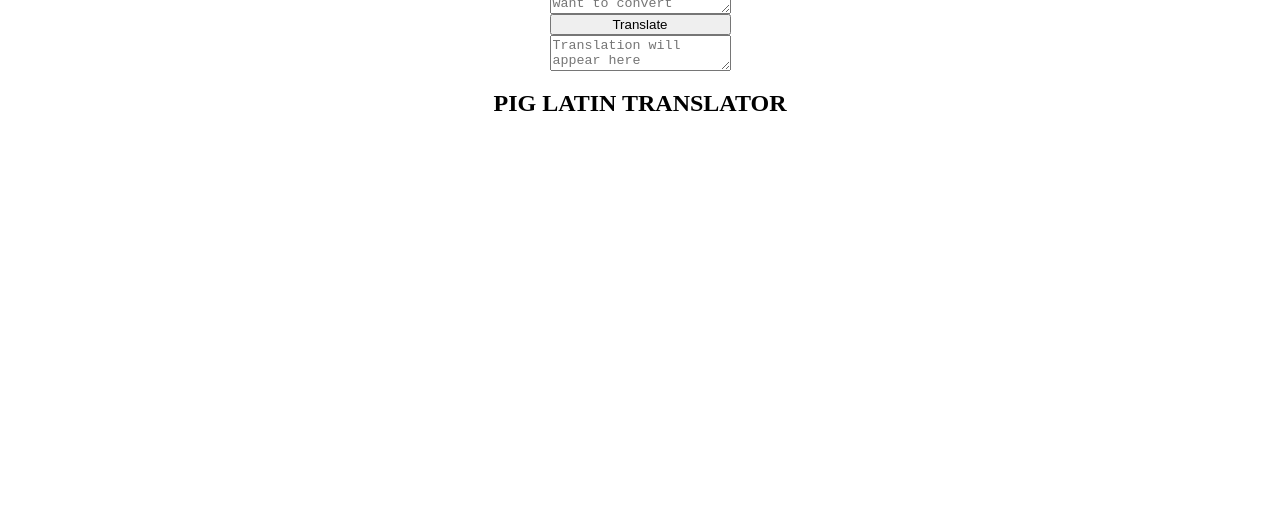
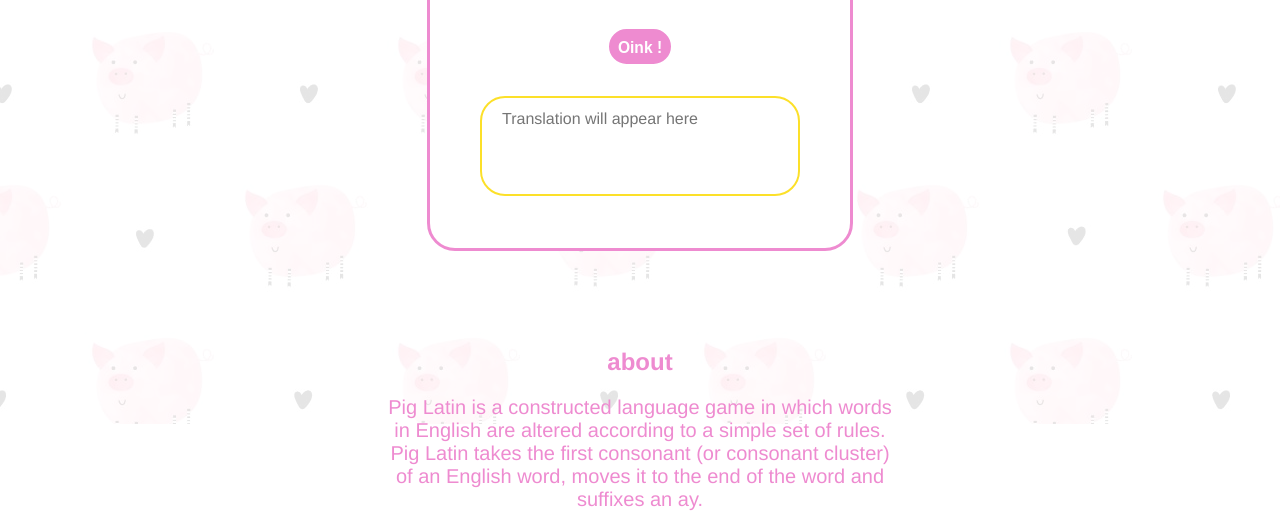
Before and after one commit to nicetryharshit/pig-latin-speak, a plain HTML site: page index.html in a window 1280 px wide. Shown: the part 376-907 px from the top of the page. Before the commit the page ends 800 px from the top, so only its background shows below. Drawn offline with Linux system fonts and the light colour scheme.

Commit message:
added style

```diff
--- a/app.js
+++ b/app.js
@@ -1,6 +1,7 @@
 var inputTextArea = document.querySelector("#txt-area-input");
 var outputTextArea = document.querySelector("#txt-area-output");
 var btnTranslate = document.querySelector("#btn-translate");
+var translateText = document.querySelector("#txt-translate");
 
 var baseURL = "https://api.funtranslations.com/translate/pig-latin.json";
 
@@ -12,23 +13,32 @@ function displayOutput(json) {
     var translation = json.contents.translated;
     outputTextArea.innerText = translation;
     btnTranslate.disabled = false;
-    btnTranslate.innerText = "Translate";
+    translateText.textContent = "oink !";
 }
 
 function handleError(error) {
-    alert(error.value);
+    alert("try again in an hour")
+    // alert(error.value);
+    // console.log(error);
+    // console.log(error.value.toString());
     btnTranslate.disabled = false;
-    btnTranslate.innerText = "Translate";
+    translateText.textContent = "oink !";
+
 
 }
 btnTranslate.addEventListener("click", () => onTranslate());
 
 function onTranslate() {
-    btnTranslate.disabled = true;
-    btnTranslate.innerText = "Translating...";
     var inputText = inputTextArea.value;
-    fetch(generateURL(inputText))
-        .then(response => response.json())
-        .then(json => displayOutput(json))
-        .catch(handleError)
+    if (inputText == "") {
+        alert("enter some text to translate");
+    }
+    else {
+        btnTranslate.disabled = true;
+        translateText.textContent = "translating...";
+        fetch(generateURL(inputText))
+            .then(response => response.json())
+            .then(json => displayOutput(json))
+            .catch(handleError)
+    }
 }
--- a/index.html
+++ b/index.html
@@ -10,17 +10,24 @@
 </head>
 
 <body>
+    <div class="background">
+    </div>
     <div id="root">
         <section id="title">
-            <h1>Oink!</h1>
+            <h1>oink</h1>
         </section>
         <section id="main-content">
             <textarea id="txt-area-input" placeholder="Enter the text you want to convert"></textarea>
-            <button id="btn-translate">Translate</button>
-            <textarea id="txt-area-output" placeholder="Translation will appear here"></textarea>
+            <button id="btn-translate">
+                <h3 id="txt-translate">Oink !</h3>
+            </button>
+            <textarea disabled id="txt-area-output" placeholder="Translation will appear here"></textarea>
         </section>
         <section id="about">
-            <h1>PIG LATIN TRANSLATOR</h1>
+            <h2>about</h2>
+            <p>Pig Latin is a constructed language game in which words in English are
+                altered according to a simple set of rules. Pig Latin takes the first consonant (or consonant cluster)
+                of an English word, moves it to the end of the word and suffixes an ay.</p>
         </section>
     </div>
     <script src="app.js" type="text/javascript"></script>
--- a/main.css
+++ b/main.css
@@ -5,23 +5,37 @@ html
   justify-content: center;
   align-items: center;
 }
+
 body
 {
   margin: 0 auto;
+  font-family: apercu_proregular,Helvetica Neue,sans-serif;
+  text-rendering: optimizeLegibility;
+  -webkit-font-smoothing: antialiased;
+}
 
-  display: flex;
-  justify-content: center;
-  align-items: center;
+.background
+{
+  background-image:url(pig-bg.jpg);
+  opacity:0.1;
+  position:absolute;
+  top:0;
+  bottom:0;
+  right:0;
+  left:0;
+  background-repeat: repeat;
+  z-index:-1;
+}
 
-  min-height: 100%;
-}
 #root
 {
   margin: 0 auto;
+  max-width: 40vw;
   display: flex;
   flex-direction: column;
   justify-content: center;
-  align-items:flex-end;
+  /* align-items:flex-end; */
+
 }
 section
 {
@@ -32,9 +46,95 @@ section
   margin: 0 auto;
   display: flex;
   flex-direction: column;
+  align-items: center;
+
+  background-color:white;
+  padding: 20px 50px 20px 50px;
+  border-radius: 25px;
+
+  outline-style:solid;
+  outline-color: #ee8bd0;
 }
 
 h1
 {
   text-align: center;
+  font-size: 50px;
+  color: #ee8bd0;
 }
+
+h2
+{
+  text-align: center;
+  color: #ee8bd0;
+}
+
+p
+{
+  text-align: center;
+  font-size: 20px;
+  color: #ee8bd0;
+}
+
+textarea {
+  width: 25vw;
+  height: 100px;
+  padding: 12px 20px;
+  box-sizing: border-box;
+  border: 2px solid #ccc;
+  border-radius: 25px;
+  font-size: 16px;
+  margin: 0 auto;
+  margin-top: 2em;
+  margin-bottom: 2em;
+  resize: none;
+  font-family: apercu_proregular,Helvetica Neue,sans-serif;
+  border-color: #FCE029;
+}
+textarea:focus
+{
+  outline: none !important;
+  border-color: #ee8bd0;
+}
+textarea:disabled
+{
+  background-color: white;
+}
+
+button
+{
+  background: #ee8bd0;
+  border: solid 2px #ee8bd0;
+  border-radius: 50px;
+  padding: 0.25em 0.5em 0.25em 0.5em;
+  width: fit-content;
+  height: 35px;
+}
+
+button:disabled
+{
+  background: #ee8bd0;
+  border: solid 2px #ee8bd0;
+}
+
+h3
+{
+  margin: 0;
+  line-height: 1.75em;
+  color: white;
+}
+section
+{
+  margin:0 top;
+}
+
+#title
+{
+  margin: 0;
+  margin-bottom: 5em;
+}
+#about
+{
+  margin: 0;
+  margin-top: 5em;
+}
```
Also changed, not shown: pig-bg.jpg (added).
